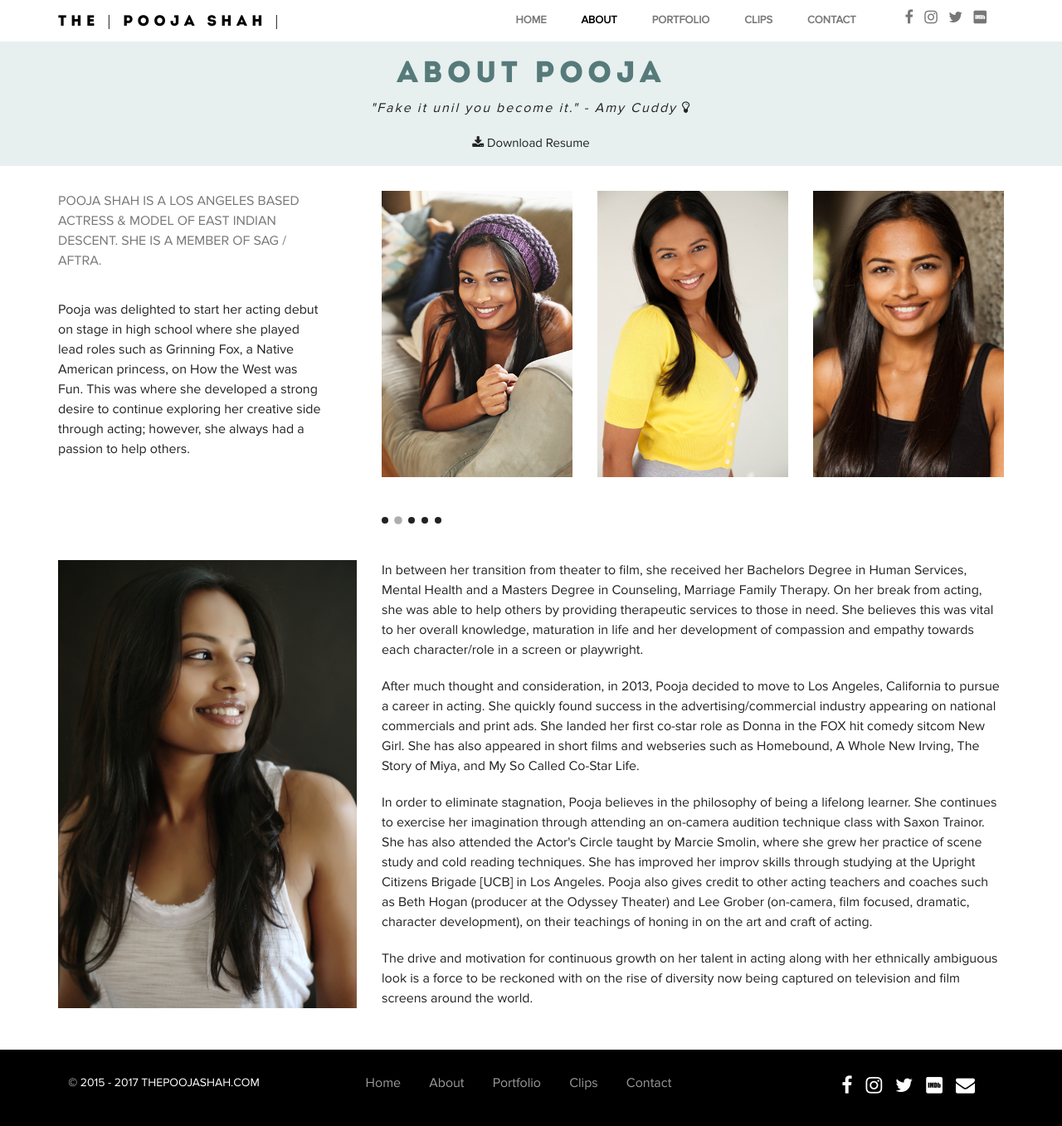
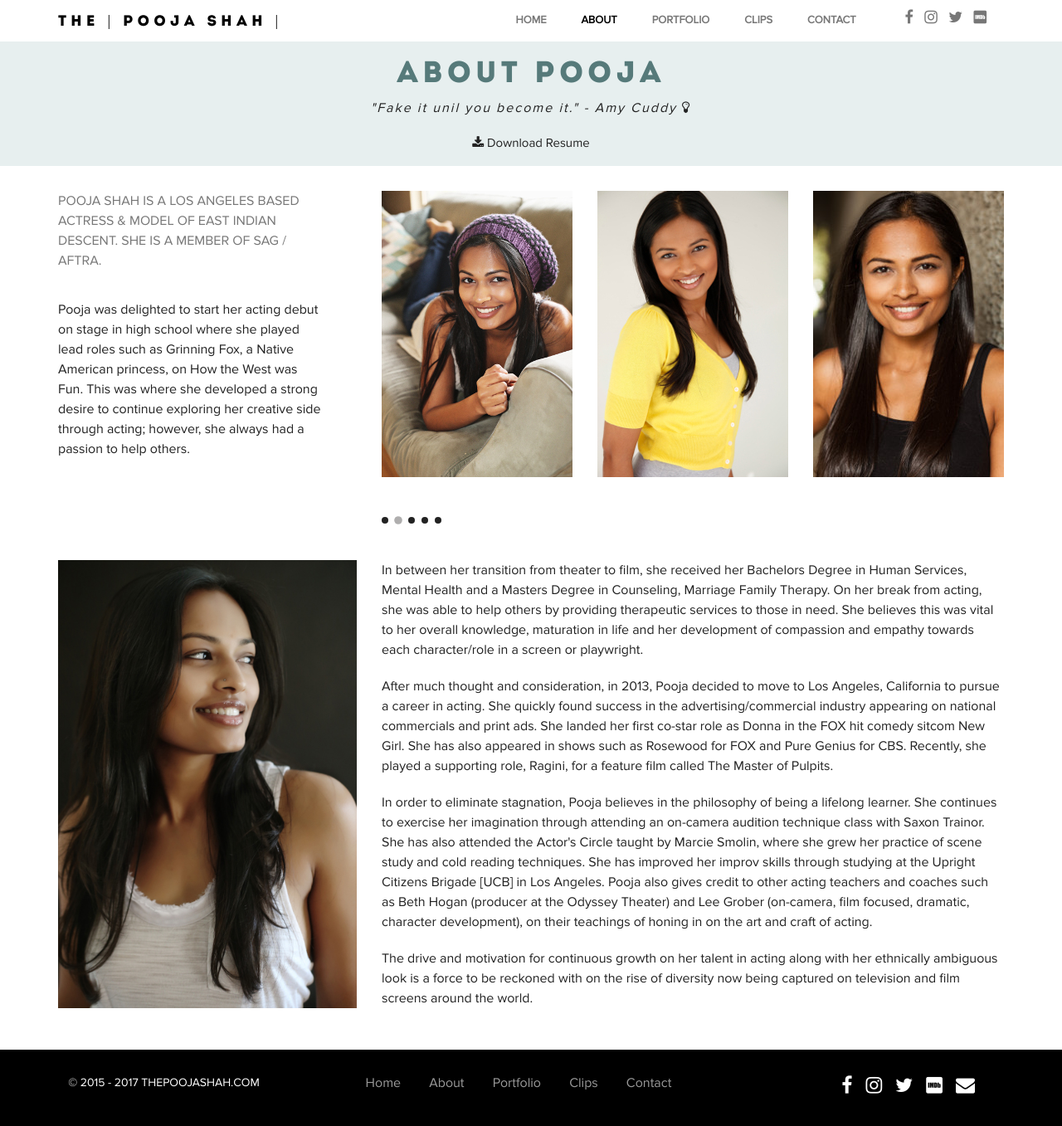
Before and after one commit to dtrack/thepoojashah, a Jekyll site: the page built from about/index.html, in a window 1280 px wide and 1365 px high. Shown: the top 1357 px of the window at 83% size. Built offline with Jekyll 4.4.1, drawn with Linux system fonts in a browser that asks for light colours.

Commit message:
Changed recent credits

```diff
--- a/about/index.html
+++ b/about/index.html
@@ -57,7 +57,7 @@ active: About
           </p>
 
           <p>
-            After much thought and consideration, in 2013, Pooja decided to move to Los Angeles, California to pursue a career in acting. She quickly found success in the advertising/commercial industry appearing on national commercials and print ads. She landed her first co-star role as Donna in the FOX hit comedy sitcom New Girl. She has also appeared in short films and webseries such as Homebound, A Whole New Irving, The Story of Miya, and My So Called Co-Star Life.
+            After much thought and consideration, in 2013, Pooja decided to move to Los Angeles, California to pursue a career in acting. She quickly found success in the advertising/commercial industry appearing on national commercials and print ads. She landed her first co-star role as Donna in the FOX hit comedy sitcom New Girl. She has also appeared in shows such as Rosewood for FOX and Pure Genius for CBS. Recently, she played a supporting role, Ragini, for a feature film called The Master of Pulpits.
           </p>
 
           <p>
```
